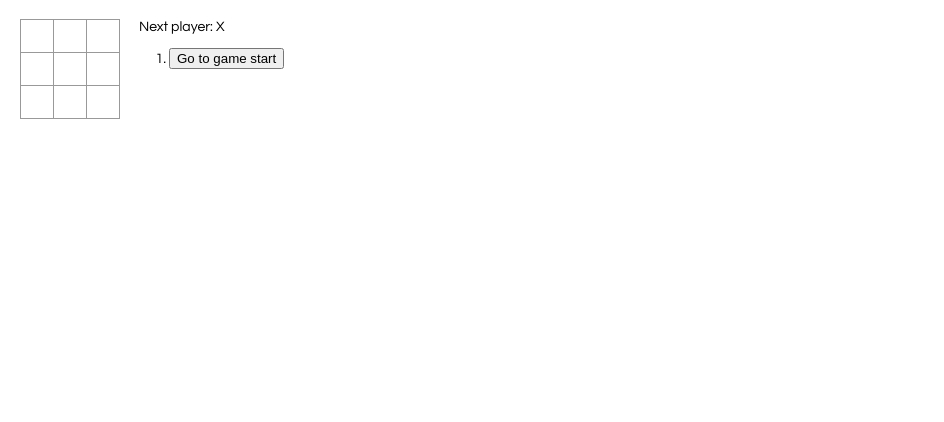
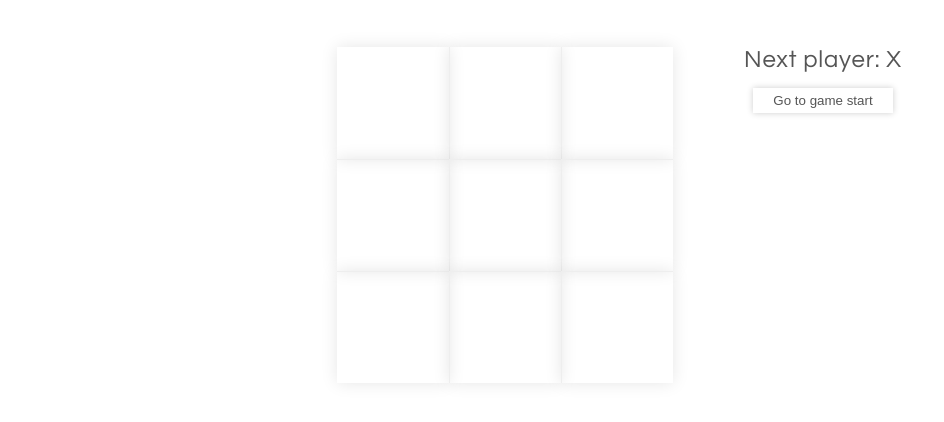
Before and after one commit to raphaaj/tutorial-react, a React app: page / in a window 1280 px wide. Shown: the whole page, without its empty margins (0-944 px from the left). Built offline with nearby package versions, Linux system fonts and the light colour scheme.

Commit message:
add style

```diff
--- a/src/index.css
+++ b/src/index.css
@@ -1,51 +1,96 @@
+* {
+  box-sizing: border-box;
+}
+
+html,
+body,
+#root {
+  height: 100%;
+  margin: 0px;
+  padding: 0px;
+}
+
 body {
   font: 14px "Century Gothic", Futura, sans-serif;
-  margin: 20px;
 }
 
-ol,
-ul {
-  padding-left: 30px;
+.game {
+  display: flex;
+  flex-direction: row;
+  justify-content: center;
+  height: 50rem;
+  width: 50rem;
+  margin: 2rem auto;
 }
 
-.board-row:after {
-  clear: both;
-  content: "";
-  display: table;
+.game-board {
+  width: 21rem;
+  height: 21rem;
+  margin: 15px;
 }
 
-.status {
-  margin-bottom: 10px;
+.game-info {
+  width: 15rem;
+  margin: 15px;
+}
+
+.board-row {
+  height: 33.33%;
 }
 
 .square {
-  background: #fff;
-  border: 1px solid #999;
+  color: #555;
+  font-size: 3rem;
+  text-align: center;
+  background: inherit;
+  height: 100%;
+  width: 33.33%;
+  border: none;
+  padding: 0;
   float: left;
-  font-size: 24px;
-  font-weight: bold;
-  line-height: 34px;
-  height: 34px;
-  margin-right: -1px;
-  margin-top: -1px;
-  padding: 0;
-  text-align: center;
-  width: 34px;
+  box-shadow: 0 0 1rem rgba(0, 0, 0, .1);
 }
 
 .square:focus {
   outline: none;
 }
 
-.kbd-navigation .square:focus {
-  background: #ddd;
+.square.selectable:hover {
+  box-shadow: 0 0 1rem rgba(0, 0, 0, .25);
 }
 
-.game {
-  display: flex;
-  flex-direction: row;
+.board-row .square:not(:first-child) {
+  border-left: 1px solid #eee;
+
 }
 
-.game-info {
-  margin-left: 20px;
+.game-board .board-row:not(:first-child) .square {
+  border-top: 1px solid #eee;
 }
+
+.game-info .status {
+  color: #555;
+  text-align: center;
+  font-size: 1.5rem;
+  letter-spacing: 0.05rem;
+}
+
+.game-info .moves {
+  list-style-type: none;
+  text-align: center;
+  padding: 0;
+}
+
+.game-info .moves li {
+  color: #555;
+  margin: 5px;
+}
+
+.game-info .moves li button {
+  background-color: inherit;
+  border: none;
+  box-shadow: 0 0 0.4rem rgba(0, 0, 0, .2);
+  color: #555;
+  margin: 2px;
+  padding: 5px 20px;
+}
--- a/src/index.js
+++ b/src/index.js
@@ -4,7 +4,7 @@ import './index.css';
 
 function Square(props) {
   return (
-    <button className="square" onClick={props.onClick}>
+    <button className={`square ${props.value ? '' : 'selectable'}`} onClick={props.onClick}>
       {props.value}
     </button>
   );
@@ -40,7 +40,7 @@ class Board extends React.Component {
 
   render() {
     return (
-      <div>
+      <>
         <div className="board-row">
           {this.renderSquare(0)}
           {this.renderSquare(1)}
@@ -56,7 +56,7 @@ class Board extends React.Component {
           {this.renderSquare(7)}
           {this.renderSquare(8)}
         </div>
-      </div>
+      </>
     );
   }
 }
@@ -123,8 +123,8 @@ class Game extends React.Component {
           <Board squares={current.squares} onClick={(i) => this.handleClick(i)} />
         </div>
         <div className="game-info">
-          <div>{status}</div>
-          <ol>{moves}</ol>
+          <div className="status">{status}</div>
+          <ol className="moves">{moves}</ol>
         </div>
       </div>
     );
```
